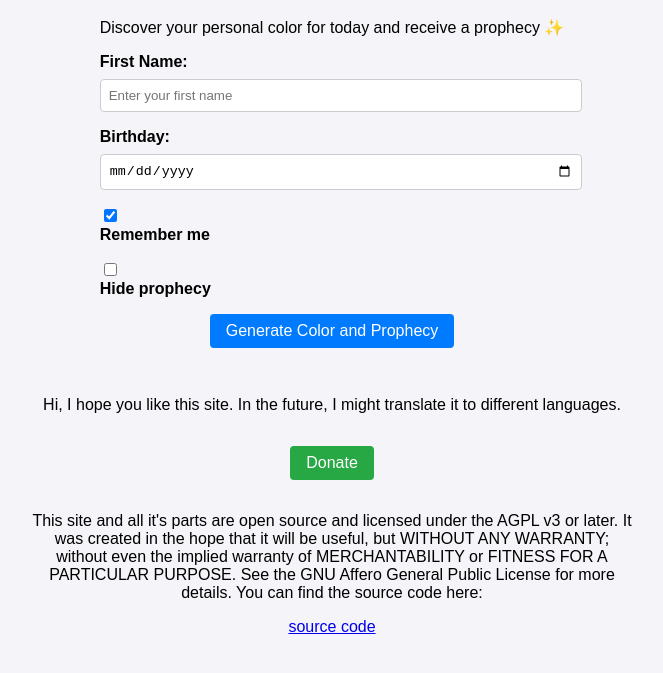
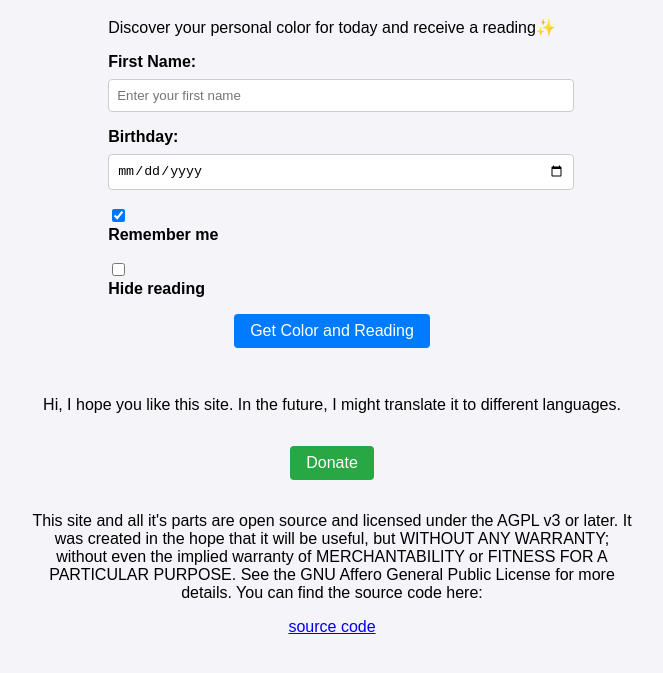
Before and after one commit to Best-HeyGman/my-color-today, a plain HTML site: page index.html in a window 1280 px wide. Shown: the part 113-786 px from the top of the page, without its empty margins (308-971 px from the left). Drawn offline with Linux system fonts and the light colour scheme.

Commit message:
renamed prophecy to reading

```diff
--- a/index.html
+++ b/index.html
@@ -9,7 +9,7 @@
 <body>
     <div class="container">
         <h1>My Color Today</h1>
-        <p>Discover your personal color for today and receive a prophecy ✨</p>
+        <p>Discover your personal color for today and receive a reading✨</p>
         <div class="input-group">
             <label for="firstName">First Name:</label>
             <input type="text" id="firstName" placeholder="Enter your first name">
@@ -24,9 +24,9 @@
         </div>
         <div class="input-group">
             <input type="checkbox" id="hideProphecy">
-            <label for="hideProphecy">Hide prophecy</label>
+            <label for="hideProphecy">Hide reading</label>
         </div>
-        <button id="generate">Generate Color and Prophecy</button>
+        <button id="generate">Get Color and Reading</button>
         <div id="prophecy"></div>
     </div>
     <footer>
```
